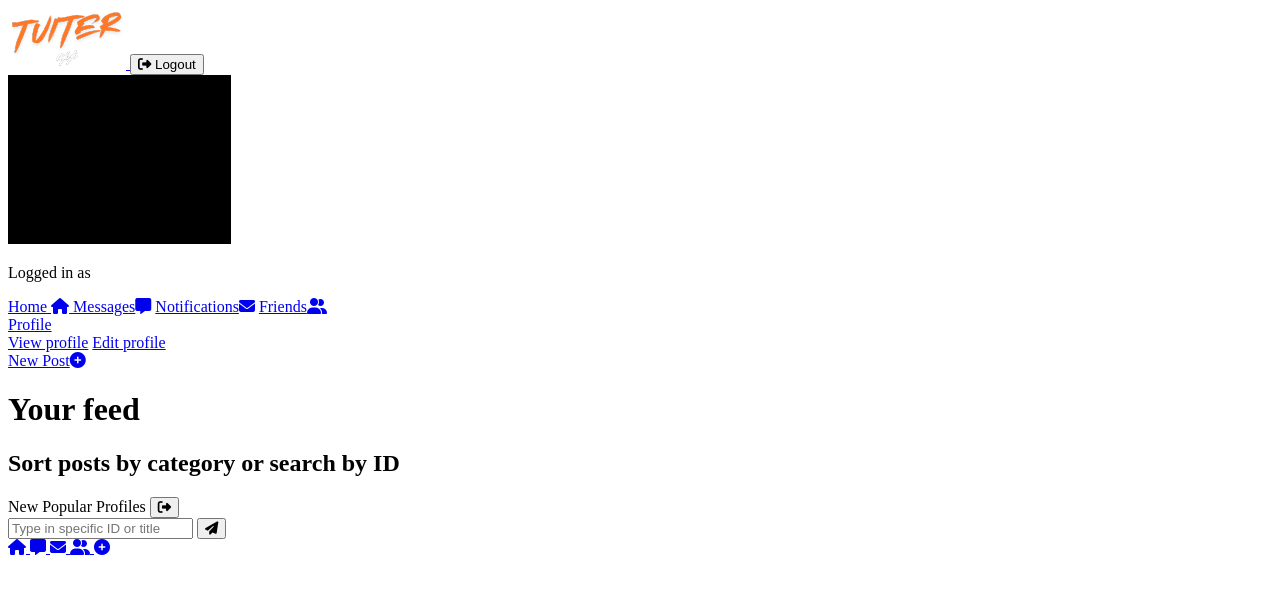
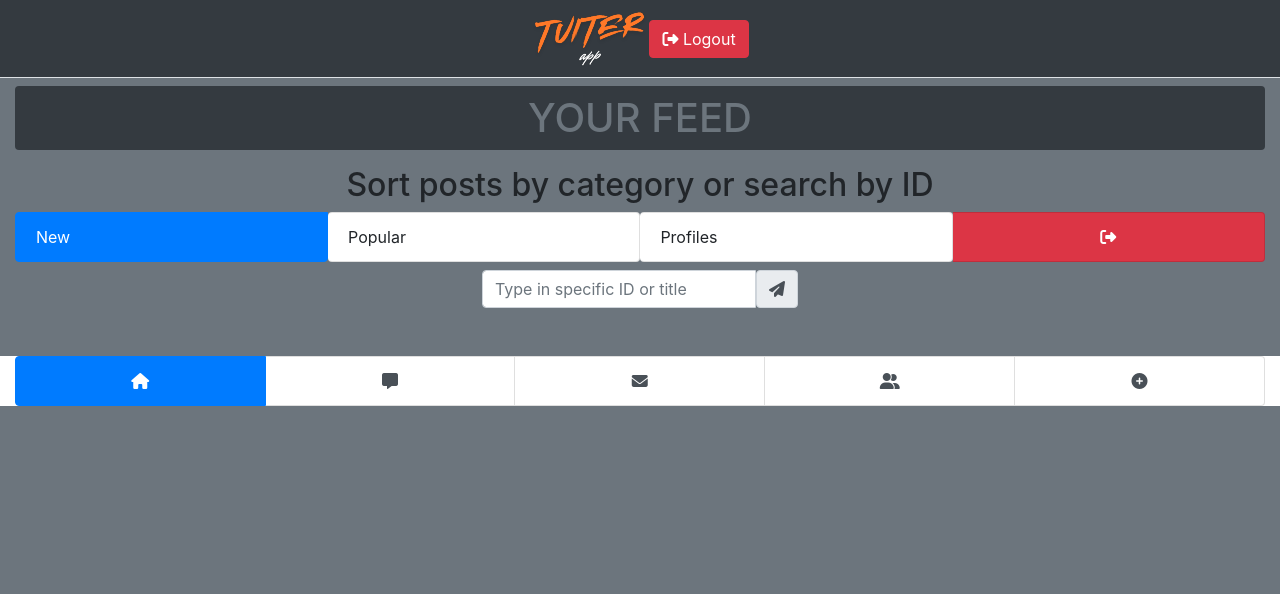
Before and after one commit to AB30001/js2-ca-arnb, a website with bundled scripts: page feed/index.html in a window 1280 px wide. Built offline with nearby package versions, Linux system fonts and the light colour scheme.

Commit message:
Bootstrap CSS CDN to all HTML

```diff
--- a/feed/index.html
+++ b/feed/index.html
@@ -4,6 +4,7 @@
     <meta charset="utf-8" />
     <meta name="viewport" content="width=device-width, initial-scale=1" />
     <title>Tuiter - Your feed</title>
+    <link rel="stylesheet" href="https://cdn.jsdelivr.net/npm/bootstrap@4.4.1/dist/css/bootstrap.min.css" integrity="sha384-Vkoo8x4CGsO3+Hhxv8T/Q5PaXtkKtu6ug5TOeNV6gBiFeWPGFN9MuhOf23Q9Ifjh" crossorigin="anonymous">
     <link rel="stylesheet" href="/dist/css/styles.css" />
     <script
       defer
--- a/feed/post/create/index.html
+++ b/feed/post/create/index.html
@@ -4,6 +4,7 @@
     <meta charset="utf-8" />
     <meta name="viewport" content="width=device-width, initial-scale=1" />
     <title>Tuiter - Create a post</title>
+    <link rel="stylesheet" href="https://cdn.jsdelivr.net/npm/bootstrap@4.4.1/dist/css/bootstrap.min.css" integrity="sha384-Vkoo8x4CGsO3+Hhxv8T/Q5PaXtkKtu6ug5TOeNV6gBiFeWPGFN9MuhOf23Q9Ifjh" crossorigin="anonymous">
     <link rel="stylesheet" href="/dist/css/styles.css" />
     <script
       defer
```
Also changed, not shown: feed/post/edit/index.html (+2 -1 lines), feed/post/index.html (+1 -0 lines), index.html (+1 -0 lines), profile/edit/index.html (+1 -0 lines), profile/index.html (+1 -0 lines), profile/login/index.html (+2 -1 lines), profile/register/index.html (+1 -0 lines), 1 other file.
